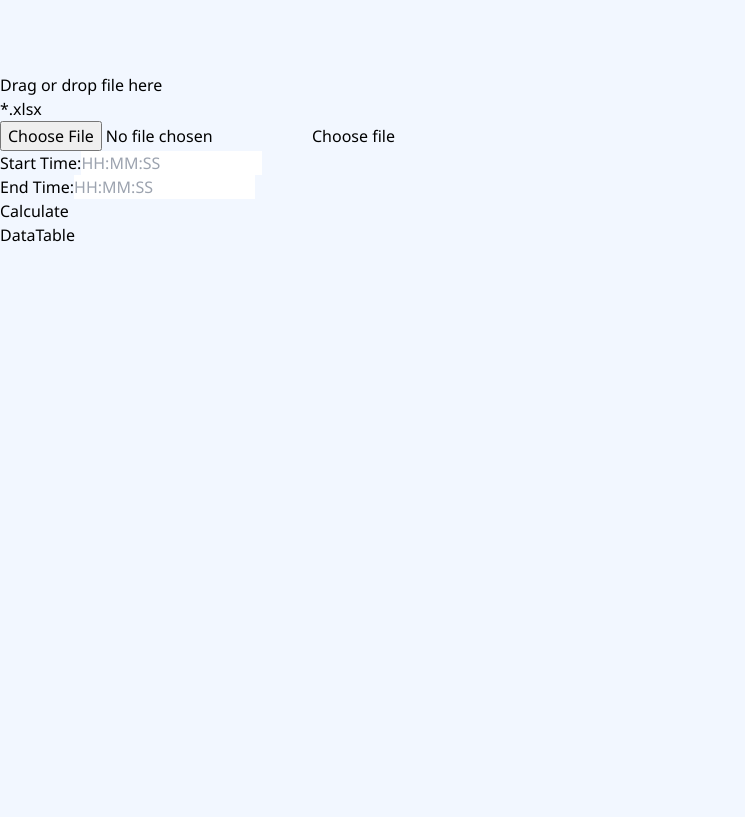
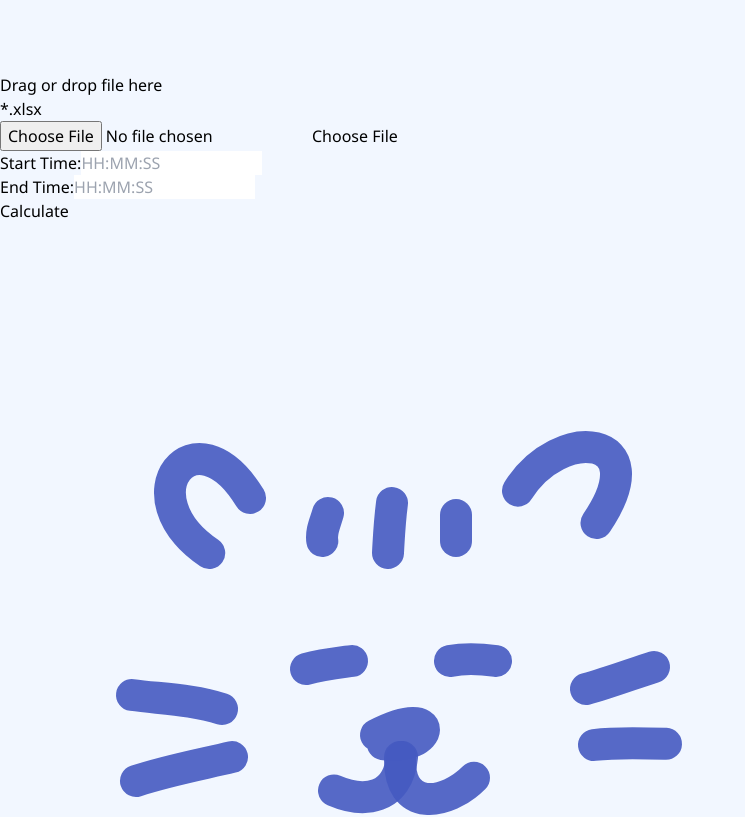
Before and after one commit to ume-meu/shub-test, a React (Vite) app in the folder Task-1/fe/: page / in a window 1280 px wide. Shown: the part 727-1544 px from the top of the page, without its empty margins (0-745 px from the left). Before the commit the page ends 974 px from the top, so only its background shows below. Built offline with nearby package versions, Linux system fonts and the light colour scheme.

Commit message:
try uploading file

```diff
--- a/Task-1/fe/package.json
+++ b/Task-1/fe/package.json
@@ -10,6 +10,7 @@
     "preview": "vite preview"
   },
   "dependencies": {
+    "axios": "^1.7.7",
     "react": "^18.3.1",
     "react-dom": "^18.3.1",
     "react-icons": "^5.3.0",
--- a/Task-1/fe/src/App.jsx
+++ b/Task-1/fe/src/App.jsx
@@ -1,13 +1,11 @@
 import React from 'react';
 import { BrowserRouter as Router, Routes, Route, Navigate } from 'react-router-dom';
 import Home from './page/Home';
-import Example from './page/Example';
 
 const routes = (
   <Router>
     <Routes>
       <Route path="/" element={<Home />} />
-      <Route path="/test" element={<Example />} />
       <Route path="/*" element={<Navigate to="/" replace />} />
     </Routes>
   </Router>
--- a/Task-1/fe/src/components/DataTable.jsx
+++ b/Task-1/fe/src/components/DataTable.jsx
@@ -1,9 +1,22 @@
-import React from "react";
+import React, { useState } from "react";
+import Cat from "../assets/cat.svg";
 
 const DataTable = () => {
+  const [data, setData] = useState(false);
   return (
-    <div className="h-full border-2 border-dashed border-[#536be0] hover:border-[#455ac1] rounded-lg">
-      DataTable
+    <div className="h-full border-2 border-dashed border-[#536be0] hover:border-[#455ac1]">
+      {data ? (
+        ""
+      ) : (
+        <div className="flex flex-col items-center justify-center h-screen mt-[-40px]">
+          <div className="flex flex-col items-center justify-center">
+            <img src={Cat} alt="No data" className="w-60" />
+            <p className="text-lg font-bold text-[#455ac1] text-center -mt-6">
+              Start uploading a new xlsx file
+            </p>
+          </div>
+        </div>
+      )}
     </div>
   );
 };
--- a/Task-1/fe/src/components/Upload.jsx
+++ b/Task-1/fe/src/components/Upload.jsx
@@ -1,22 +1,53 @@
-import React from "react";
-import Paw from '../assets/paw.svg';
+import React, { useState } from "react";
+import Paw from "../assets/paw.svg";
+import axiosInstance from "../utils/axiosInstance";
+import { validateFile } from "../utils/helper";
 
 const Upload = () => {
+  const [error, setError] = useState(null);
+  const [file, setFile] = useState(null);
+
+  // upload file
+  const upload = async () => {
+    if (!validateFile(file)) {
+      setError(
+        "Định dạng tệp không hợp lệ. Vui lòng tải lên tệp .xlsx hợp lệ."
+      );
+      return;
+    }
+
+    setError(null);
+
+    // const formData = new FormData();
+    // formData.append("file", file);
+    // axiosInstance.post("/upload", formData);
+  };
+
   return (
     <div className="h-fit items-center flex flex-col border-2 border-dashed border-[#536be0] hover:border-[#455ac1] rounded-lg text-[#455ac1]">
       <div className="py-16 items-center flex flex-col">
-        <img src={Paw} alt="Paw" className="w-[30%]"/>
-        <p className="text-[#455ac1] text-lg text-opacity-50">Drag or drop file here</p>
+        <img src={Paw} alt="Paw" className="w-[30%]" />
+        <p className="text-[#455ac1] text-lg text-opacity-50">
+          Drag or drop file here
+        </p>
       </div>
 
-      <div className="w-full text-center font-bold before:left-0 after:right-0 mx-0 file">*.xlsx</div>
+      <div className="w-full text-center font-bold before:left-0 after:right-0 mx-0 file">
+        *.xlsx
+      </div>
 
       <div className="py-12">
-        <label className="cursor-pointer hover:underline text-base">
+        <label className="hover:underline" onClick={upload}>
           <input type="file" className="hidden" />
-          Choose file
+          Choose File
         </label>
       </div>
+
+      {error && (
+        <p className="text-red-500 text-xs py-1 text-center items-center">
+          {error}
+        </p>
+      )}
     </div>
   );
 };
--- /dev/null
+++ b/Task-1/fe/src/utils/axiosInstance.js
@@ -0,0 +1,32 @@
+// Creating an Axios instance allows you to make HTTP requests with pre-configured settings,
+// eliminating the need to repeatedly configure request settings for each  API call.
+// For example, you can set default values for your request headers, authentication tokens,
+// base URLs, and request and response interceptors.
+// This centralizes your HTTP requests and makes it easier to work with multiple APIs
+
+import axios from "axios";
+import { BASE_URL } from "./constants";
+
+const axiosInstance = axios.create({
+  baseURL: BASE_URL,
+  timeout: 10000,
+  headers: {
+    "Content-Type": "application/json",
+  },
+});
+
+axiosInstance.interceptors.request.use(
+  (config) => {
+    const accessToken = localStorage.getItem("token");
+
+    if (accessToken) {
+      config.headers.Authorization = `Bearer ${accessToken}`;
+    }
+    return config;
+  },
+  (error) => {
+    return Promise.reject(error);
+  }
+);
+
+export default axiosInstance;
--- /dev/null
+++ b/Task-1/fe/src/utils/constants.js
@@ -0,0 +1 @@
+export const BASE_URL = "http://localhost:3000/"
--- a/Task-1/fe/src/utils/helper.js
+++ b/Task-1/fe/src/utils/helper.js
@@ -1,4 +1,19 @@
 export const validateTime = (time) => {
-    const timeRegex = /^([01]\d|2[0-3]):([0-5]\d):([0-5]\d)$/;
-    return timeRegex.test(time);
-  };
+  const timeRegex = /^([01]\d|2[0-3]):([0-5]\d):([0-5]\d)$/;
+  return timeRegex.test(time);
+};
+
+export const validateFile = (file) => {
+  const fileExtension = /(\.xlsx)$/i;
+  const mimeType =
+    "application/vnd.openxmlformats-officedocument.spreadsheetml.sheet";
+
+  // Check if file name has .xlsx or not
+  const validExtension = fileExtension.test(file.name);
+
+  // Check the file MIME type (image/png is a MIME type)
+  const validMimeType = file.type === mimeType;
+
+  // Return true if both conditions are met
+  return validExtension && validMimeType;
+};
```
Also changed, not shown: Task-1/fe/src/assets/cat.svg (added), 1 other file (tests, documents, lock files or other folders).
